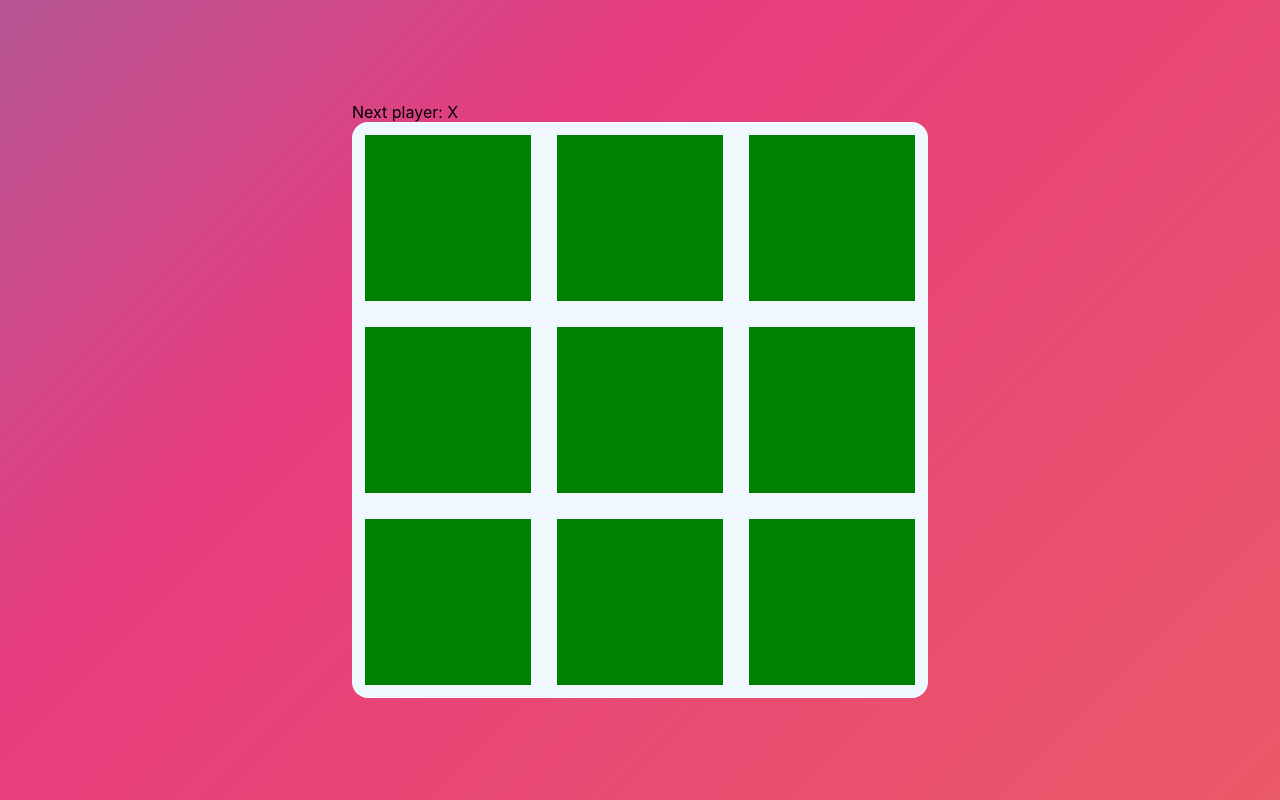
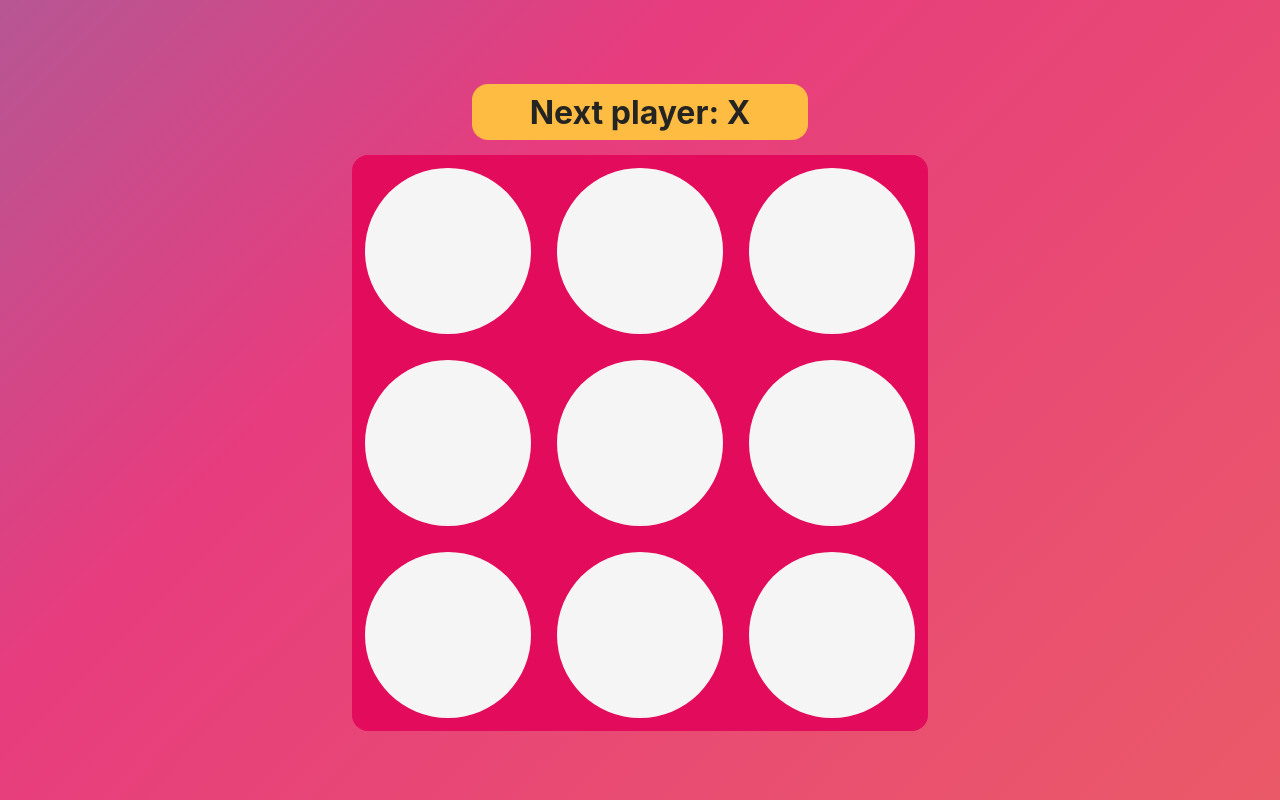
Before and after one commit to 0xWOLAND/tcubed-frontend, a React (Create React App) app: page / in a window 1280 px wide. Built offline with nearby package versions, Linux system fonts and the light colour scheme.

Commit message:
added reset button

```diff
--- a/src/components/BoardClass.js
+++ b/src/components/BoardClass.js
@@ -47,7 +47,9 @@ class Board extends React.Component {
     this.state = {
       squares: Array(9).fill(null),
       xIsNext: true,
+      num: 0,
     };
+    this.resetBoard = this.resetBoard.bind(this);
   }
   handleClick(e) {
     const squares = this.state.squares.slice();
@@ -58,6 +60,7 @@ class Board extends React.Component {
     this.setState({
       squares: squares,
       xIsNext: !this.state.xIsNext,
+      num: this.state.num + 1,
     });
   }
 
@@ -69,20 +72,38 @@ class Board extends React.Component {
       />
     );
   }
+  resetBoard() {
+    let clear = Array(9).fill(null);
+    this.setState({ squares: clear });
+  }
   render() {
+    let reset = <div></div>;
     const winner = calculateWinner(this.state.squares);
     let status;
     if (winner) {
       status = "Winner: " + winner;
-      for (let i = 0; i < 9; i++) {
-        this.state.squares[i] = null;
-      }
+      reset = (
+        <div id="button_container">
+          <button className="btn" onClick={this.resetBoard}>
+            <strong> Reset</strong>
+          </button>
+        </div>
+      );
+    } else if (this.state.num == 9) {
+      status = "Tie";
+      reset = (
+        <button className="btn" onClick={this.resetBoard}>
+          Reset
+        </button>
+      );
     } else {
       status = "Next player: " + (this.state.xIsNext ? "X" : "O");
     }
     return (
-      <div>
-        <div className="status">{status}</div>
+      <div id="main_container">
+        <div className="status">
+          <h1>{status}</h1>
+        </div>
         <div id="board_container">
           {this.renderSquare(0)}
           {this.renderSquare(1)}
@@ -96,6 +117,7 @@ class Board extends React.Component {
           {this.renderSquare(7)}
           {this.renderSquare(8)}
         </div>
+        {reset}
       </div>
     );
   }
--- a/src/components/style.css
+++ b/src/components/style.css
@@ -1,5 +1,5 @@
 #board_container {
-  background-color: aliceblue;
+  background-color: #e30b5c;
   width: 45vw;
   height: 45vw;
   border-radius: 16px;
@@ -10,40 +10,26 @@
   grid-template-rows: 15vw 15vw 15vw;
   justify-items: center;
   align-items: center;
+
+  margin: 0 auto;
 }
 
-.board_row {
-}
 
 .box_element {
   padding: 10%;
   width: 10vw;
   height: 10vw;
-  background-color: green;
+  background-color: whitesmoke;
   margin: 2px;
   display: flex;
   justify-content: center;
   align-items: center;
+  border-radius: 50%;
 }
 .box_element div {
   display: flex;
   justify-content: center;
   align-items: center;
-}
-
-.inner_box {
-}
-
-.X {
-  background-color: red;
-}
-
-.O {
-  background-color: blue;
-}
-
-.border {
-  background-color: black;
 }
 
 .path {
@@ -60,3 +46,112 @@
     stroke-dashoffset: 0;
   }
 }
+
+.btn {
+  top: 0;
+  left: 0;
+  transition: all 0.15s linear 0s;
+  position: relative;
+  display: inline-block;
+  padding: 15px 25px;
+  background-color: #e30b5c;
+  text-transform: uppercase;
+  color: #242423;
+  font-family: arial;
+  letter-spacing: 1px;
+  box-shadow: -6px 6px 0 #242423;
+  text-decoration: none;
+  color: whitesmoke;
+}
+.btn:hover {
+  top: 3px;
+  left: -3px;
+  box-shadow: -3px 3px 0 #242423;
+}
+.btn:hover::after {
+  top: 1px;
+  left: -2px;
+  width: 4px;
+  height: 4px;
+}
+.btn:hover::before {
+  bottom: -2px;
+  right: 1px;
+  width: 4px;
+  height: 4px;
+}
+.btn::after {
+  transition: all 0.15s linear 0s;
+  content: '';
+  position: absolute;
+  top: 2px;
+  left: -4px;
+  width: 8px;
+  height: 8px;
+  background-color: #242423;
+  transform: rotate(45deg);
+  z-index: -1;
+}
+.btn::before {
+  transition: all 0.15s linear 0s;
+  content: '';
+  position: absolute;
+  bottom: -4px;
+  right: 2px;
+  width: 8px;
+  height: 8px;
+  background-color: #242423;
+  transform: rotate(45deg);
+  z-index: -1;
+}
+a.btn {
+  position: relative;
+}
+a:active.btn {
+  top: 6px;
+  left: -6px;
+  box-shadow: none;
+}
+a:active.btn:before {
+  bottom: 1px;
+  right: 1px;
+}
+a:active.btn:after {
+  top: 1px;
+  left: 1px;
+}
+
+#main_container {
+  display: flex;
+  flex-direction: column;
+  justify-content: center;
+  align-items: center;
+}
+
+.status {
+  width: 25vw;
+  height: 5vh;
+  background-color: #FFBC42;
+  margin: 15px;
+  color: #242423;
+  border-radius: 16px;
+  padding: 8px;
+  display: flex;
+  justify-content: center;
+  align-items: center;
+}
+
+div .btn {
+}
+
+#button_container {
+  width: 25vw;
+  height: 5vh;
+  display: flex;
+  justify-content: center;
+  align-items: center;
+  background-color: #FFBC42;
+  margin: 15px;
+  padding: 10px;
+  border-radius: 16px;
+}
```
Also changed, not shown: src/App.css (line endings or trailing spaces).
